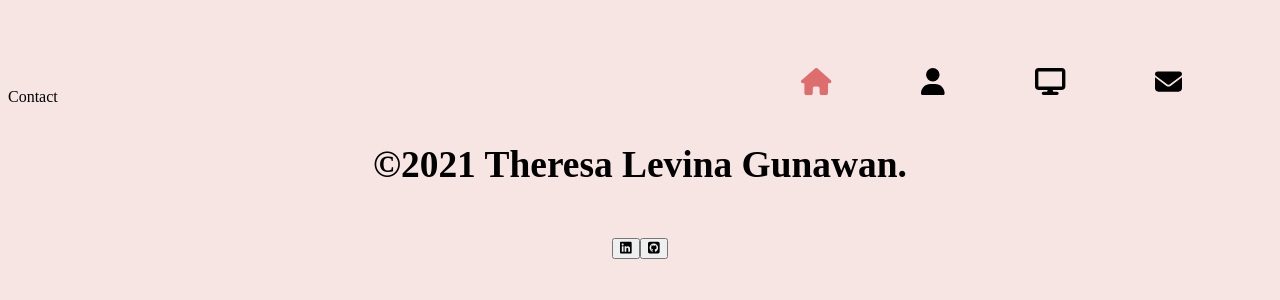
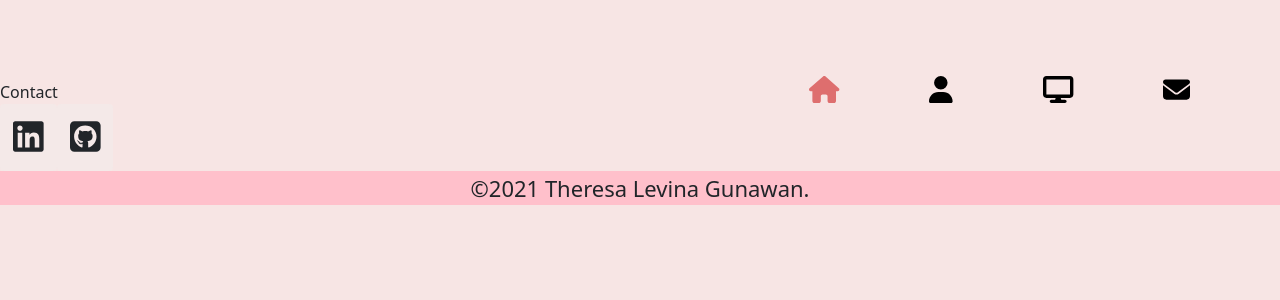
Before and after one commit to levigun/react-portfolio, a React (Create React App) app: page /contact in a window 1280 px wide. Shown: the top 300 px of the page. Built offline with nearby package versions, Linux system fonts and the light colour scheme.

Commit message:
styled the footer

```diff
--- a/package.json
+++ b/package.json
@@ -11,6 +11,7 @@
     "@testing-library/react": "^13.1.1",
     "@testing-library/user-event": "^13.5.0",
     "animate.css": "^4.1.1",
+    "bootstrap": "^5.1.3",
     "gsap-trial": "^3.10.4",
     "leaflet": "^1.8.0",
     "loaders.css": "^0.1.2",
--- a/src/components/Footer/index.jsx
+++ b/src/components/Footer/index.jsx
@@ -3,26 +3,29 @@ import { faGithubSquare, faLinkedin } from '@fortawesome/free-brands-svg-icons'
 import './index.scss'
 import { FontAwesomeIcon } from '@fortawesome/react-fontawesome'
 
+
 export default function Footer() {
   return (
-    <div className='footer'>
-        <h3>
-            &copy;2021 Theresa Levina Gunawan.
-        </h3>
+    <>
         <div>
             <a href="https://www.linkedin.com/in/theresa-levina-gunawan-830b88225?lipi=urn%3Ali%3Apage%3Ad_flagship3_profile_view_base_contact_details%3BZhV6FdsbRImWwhxvJ4YMKw%3D%3D" rel="noopenner noreferrer" target="_blank">
-                <button>
+                <button className="btn btn-contact">
                     <FontAwesomeIcon icon={faLinkedin}/>
 
                 </button>
             </a>
             <a href="https://github.com/levigun" target="_blank" rel="noreferrer">
-                <button>
+                <button className="btn btn-contact">
                     <FontAwesomeIcon icon={faGithubSquare}/>
                 </button>
             </a>
 
         </div>
-    </div>
+        <div className='footer'>
+            <h3 className='py-1' style={{fontSize: '22px'}}>
+                &copy;2021 Theresa Levina Gunawan.
+            </h3>
+        </div>
+    </>
   )
 }
--- a/src/components/Footer/index.scss
+++ b/src/components/Footer/index.scss
@@ -1,8 +1,12 @@
 .footer {
     width: 100%;
-    font-size: 2rem;
     bottom: 0;
     text-align: center;
     box-sizing: border-box;
-    background-color: var(--secondary-color);
+    background-color: #ffc0cb;
 }
+
+.btn-contact{
+    background-color: #f4e9e8;
+    font-size: 35px;
+}
--- a/src/index.js
+++ b/src/index.js
@@ -1,5 +1,6 @@
 import React from 'react';
 import ReactDOM from 'react-dom/client';
+import 'bootstrap/dist/css/bootstrap.css';
 import './App.scss';
 import App from './App';
 
```
Also changed, not shown: 1 other file (tests, documents, lock files or other folders).
